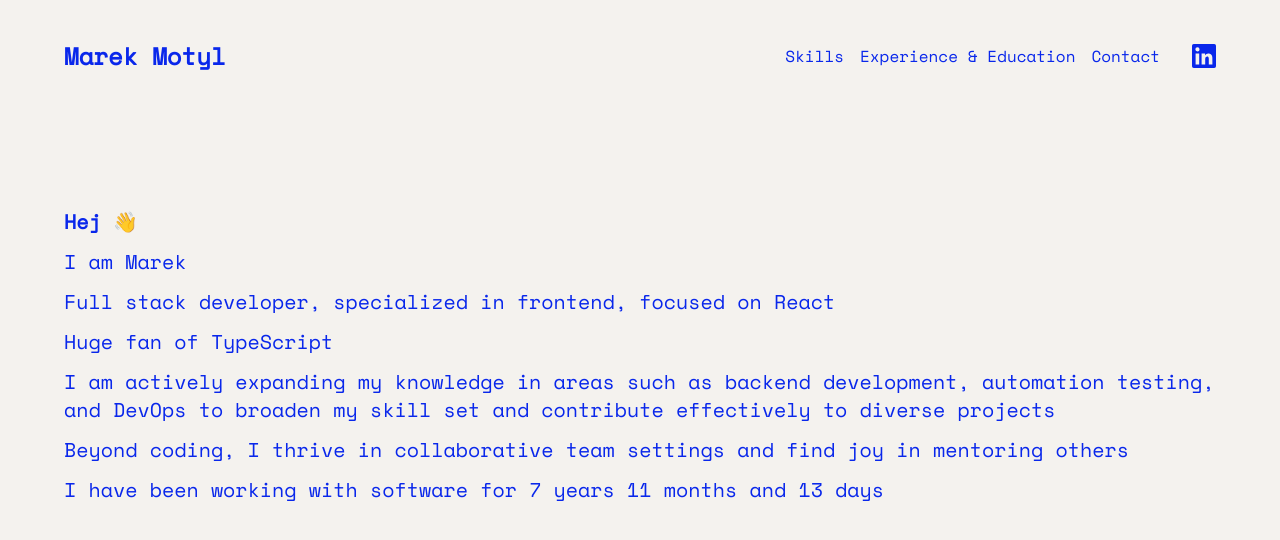
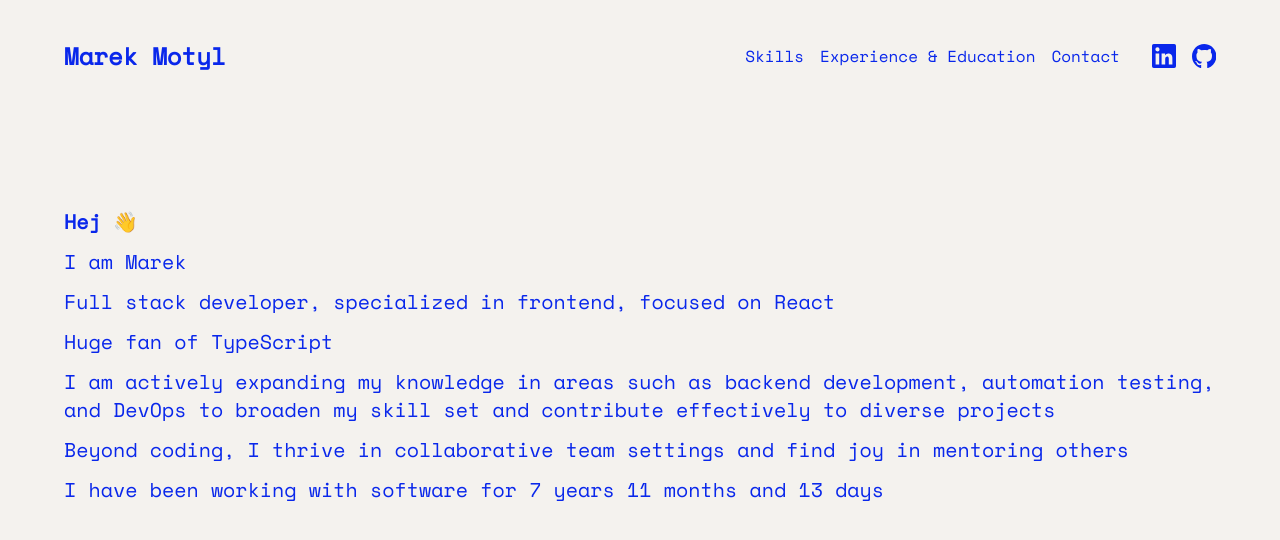
Before and after one commit to Marek-Motyl/about-me, a Next.js app in the folder apps/frontend/: page / in a window 1280 px wide. Shown: the top 540 px of the page. Built offline with nearby package versions, Linux system fonts and the light colour scheme.

Commit message:
feat: add github icon

```diff
--- a/apps/frontend/app/ui/navbar/Navbar.tsx
+++ b/apps/frontend/app/ui/navbar/Navbar.tsx
@@ -5,6 +5,7 @@ import { LinkedinIcon } from "../../../components/Icons";
 import clsx from "clsx";
 import { usePathname } from "next/navigation";
 import { useCallback, useEffect, useMemo, useState } from "react";
+import GitHubIcon from "@/components/Icons/GitHubIcon";
 
 const links = {
     home: { href: "/", displayName: "Marek Motyl" },
@@ -59,6 +60,7 @@ export default function Navbar() {
                 </menu>
                 <div className="h-16 flex flex-row items-center justify-end gap-x-4">
                     <Link href="https://www.linkedin.com/in/marek-motyl/" target="_blank"><LinkedinIcon /></Link>
+                    <Link href="https://github.com/Marek-Motyl" target="_blank"><GitHubIcon /></Link>
                 </div>
             </div>
         </nav >
--- /dev/null
+++ b/apps/frontend/components/Icons/GitHubIcon.tsx
@@ -0,0 +1,12 @@
+
+interface Props {
+    size?: number;
+}
+
+export default function GitHubIcon({ size = 24 }: Props) {
+    return (
+        <svg width={size} height={size} viewBox="0 0 96 96" xmlns="http://www.w3.org/2000/svg">
+            <path fillRule="evenodd" clipRule="evenodd" d="M48.854 0C21.839 0 0 22 0 49.217c0 21.756 13.993 40.172 33.405 46.69 2.427.49 3.316-1.059 3.316-2.362 0-1.141-.08-5.052-.08-9.127-13.59 2.934-16.42-5.867-16.42-5.867-2.184-5.704-5.42-7.17-5.42-7.17-4.448-3.015.324-3.015.324-3.015 4.934.326 7.523 5.052 7.523 5.052 4.367 7.496 11.404 5.378 14.235 4.074.404-3.178 1.699-5.378 3.074-6.6-10.839-1.141-22.243-5.378-22.243-24.283 0-5.378 1.94-9.778 5.014-13.2-.485-1.222-2.184-6.275.486-13.038 0 0 4.125-1.304 13.426 5.052a46.97 46.97 0 0 1 12.214-1.63c4.125 0 8.33.571 12.213 1.63 9.302-6.356 13.427-5.052 13.427-5.052 2.67 6.763.97 11.816.485 13.038 3.155 3.422 5.015 7.822 5.015 13.2 0 18.905-11.404 23.06-22.324 24.283 1.78 1.548 3.316 4.481 3.316 9.126 0 6.6-.08 11.897-.08 13.526 0 1.304.89 2.853 3.316 2.364 19.412-6.52 33.405-24.935 33.405-46.691C97.707 22 75.788 0 48.854 0z" fill="currentColor" />
+        </svg>
+    );
+}
```
